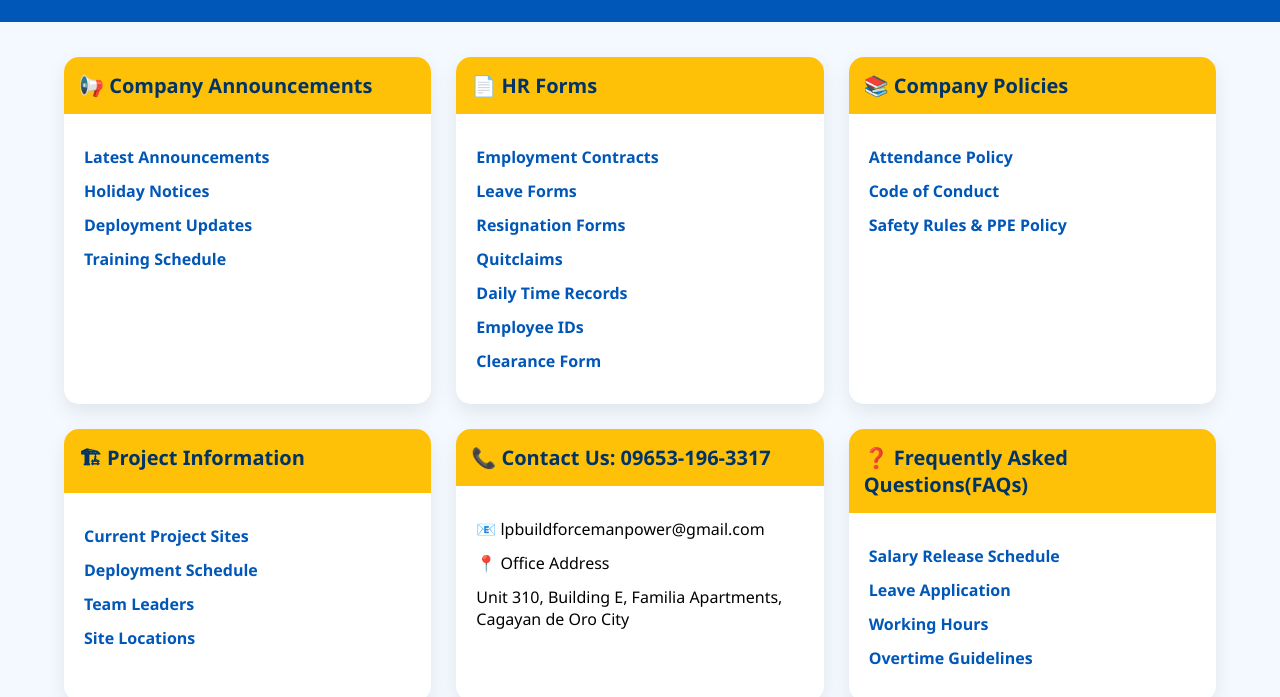
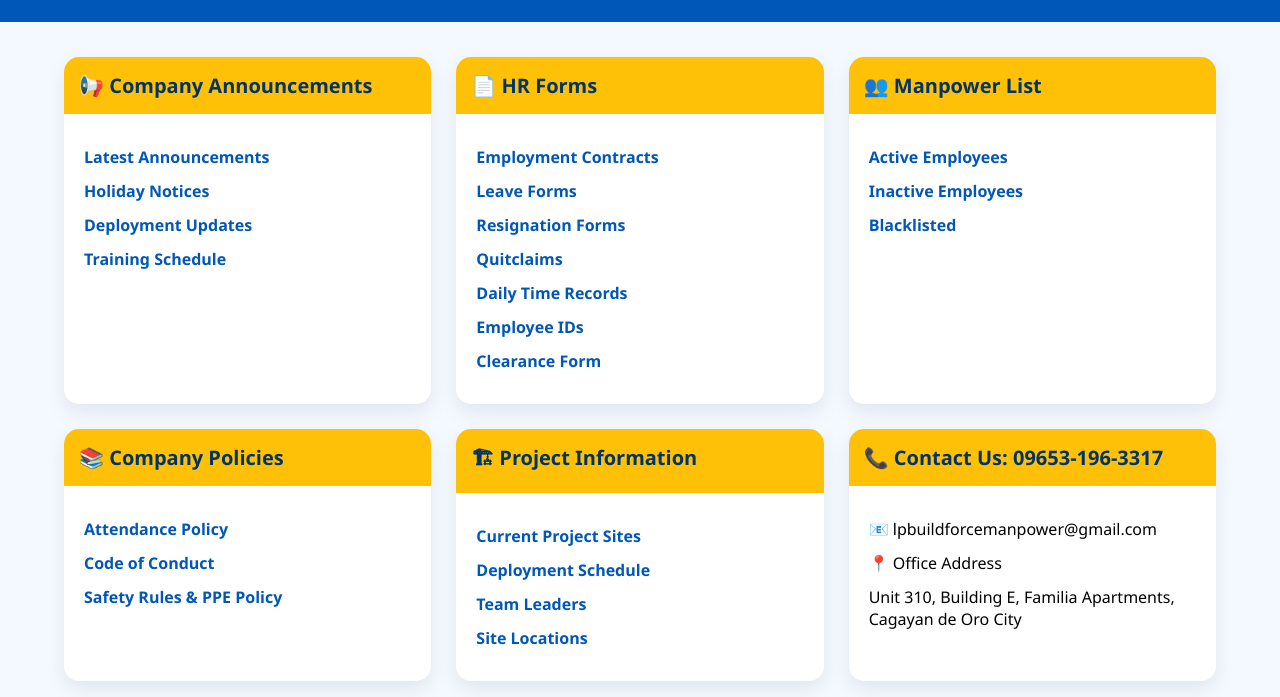
Before and after one commit to lpbuildforce/lpbuildforce-hr, a plain HTML site: page employee.html in a window 1280 px wide. Shown: the part 135-832 px from the top of the page. Drawn offline with Linux system fonts and the light colour scheme.

Commit message:
Add files via upload

```diff
--- a/employee.html
+++ b/employee.html
@@ -171,13 +171,23 @@ footer{
 <h2>📄 HR Forms</h2>
 
 <ul>
-<li><a href="https://thursewin-my.sharepoint.com/:b:/g/personal/82165_officekit_co/IQB3wcwKMzndQrqul9rH6VpbAY1KiUandX3clDvFzY39Yr0">Employment Contracts</a></li>
+<li><a href="https://thursewin-my.sharepoint.com/:b:/g/personal/82165_officekit_co/IQB3wcwKMzndQrqul9rH6VpbAY1KiUandX3clDvFzY39Yr0?e=NvciMe">Employment Contracts</a></li>
 <li><a href="https://thursewin-my.sharepoint.com/:x:/g/personal/82165_officekit_co/IQDH4iQIVhKxR7yP8Me4XvgeAb18GUwrQK_hVR9IJ_KZauM?e=sUeDd9">Leave Forms</a></li>
 <li><a href="https://thursewin-my.sharepoint.com/:b:/g/personal/82165_officekit_co/IQDg0knyqz_lRJHYExWO_k6ZAa4_RDIhwf63oCfKulXneiA?e=ixn4hf">Resignation Forms</a></li>
 <li><a href="https://thursewin-my.sharepoint.com/:b:/g/personal/82165_officekit_co/IQDL-JHbz7zZTZob21LXmnP-Ac7s9ZMRhvpKd8m1URGDEEs?e=RbhTLH">Quitclaims</a></li>
 <li><a href="https://thursewin-my.sharepoint.com/:b:/g/personal/82165_officekit_co/IQC28k3Y01uUSLV2MO6lYz4QARHPstjRCbLLoZz1rkw9dy0?e=v5jb8Q">Daily Time Records</a></li>
 <li><a href="#">Employee IDs</a></li>
 <li><a href="https://thursewin-my.sharepoint.com/:b:/g/personal/82165_officekit_co/IQBFHoqxSSMfRL5e2jD4lSXgAaWndM8RnQhvmmiUH-c9GVE">Clearance Form</a></li>
+</ul>
+</div>
+
+<div class="card">
+
+<h2>👥 Manpower List</h2>
+<ul>
+<li><a href="https://docs.google.com/spreadsheets/d/1V_RzhXpqHmgDrjcJX6J74GWyYC-yX29MLPtfXJJXSvw/edit?usp=sharing">Active Employees</a></li>
+<li><a href="https://docs.google.com/spreadsheets/d/1zcE9spdQAiWK0xy0dmtah-Ib6pjbcogeMxMzwk4i2-8/edit?usp=sharing">Inactive Employees</a></li>
+<li><a href="https://docs.google.com/spreadsheets/d/12hAHU9a4LnEoUKiZqAWg1KCGmCHDHlqRK-VnQIUg5l8/edit?usp=sharing">Blacklisted</a></li>
 </ul>
 </div>
 
```
